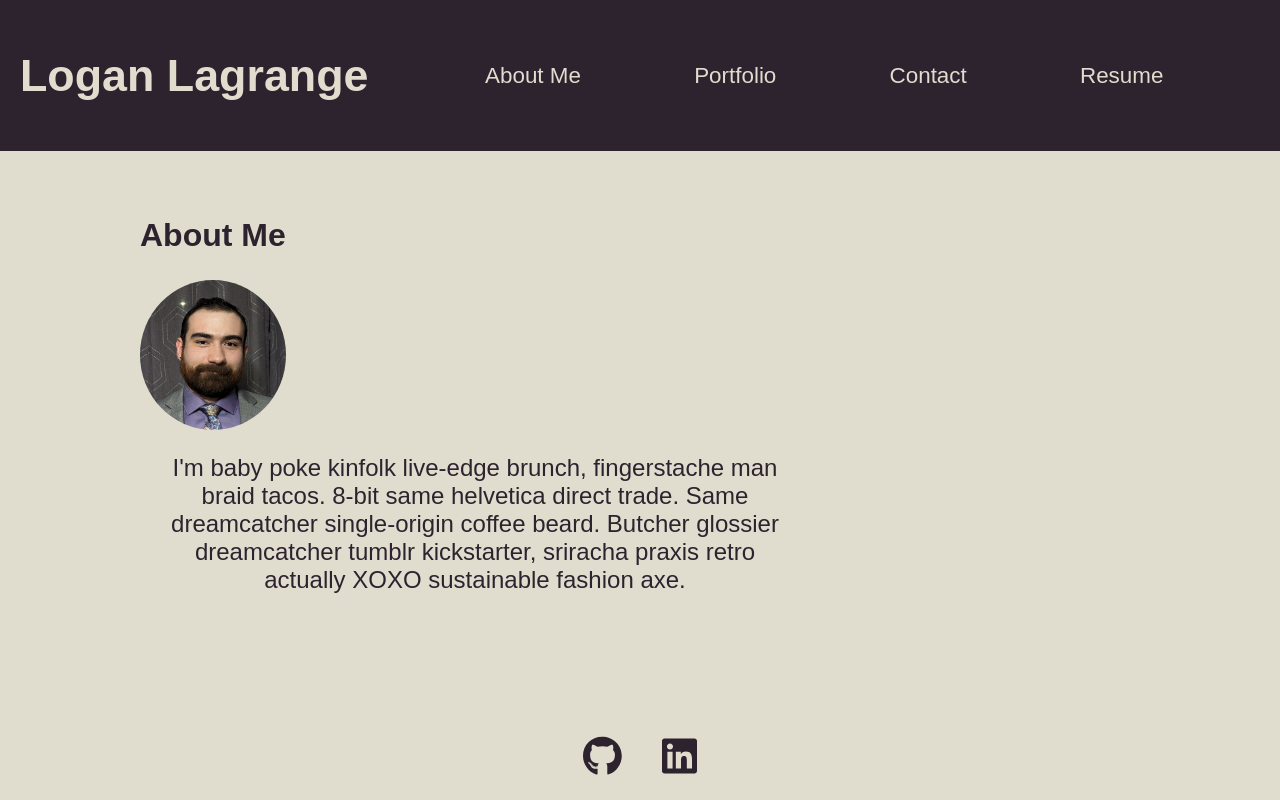
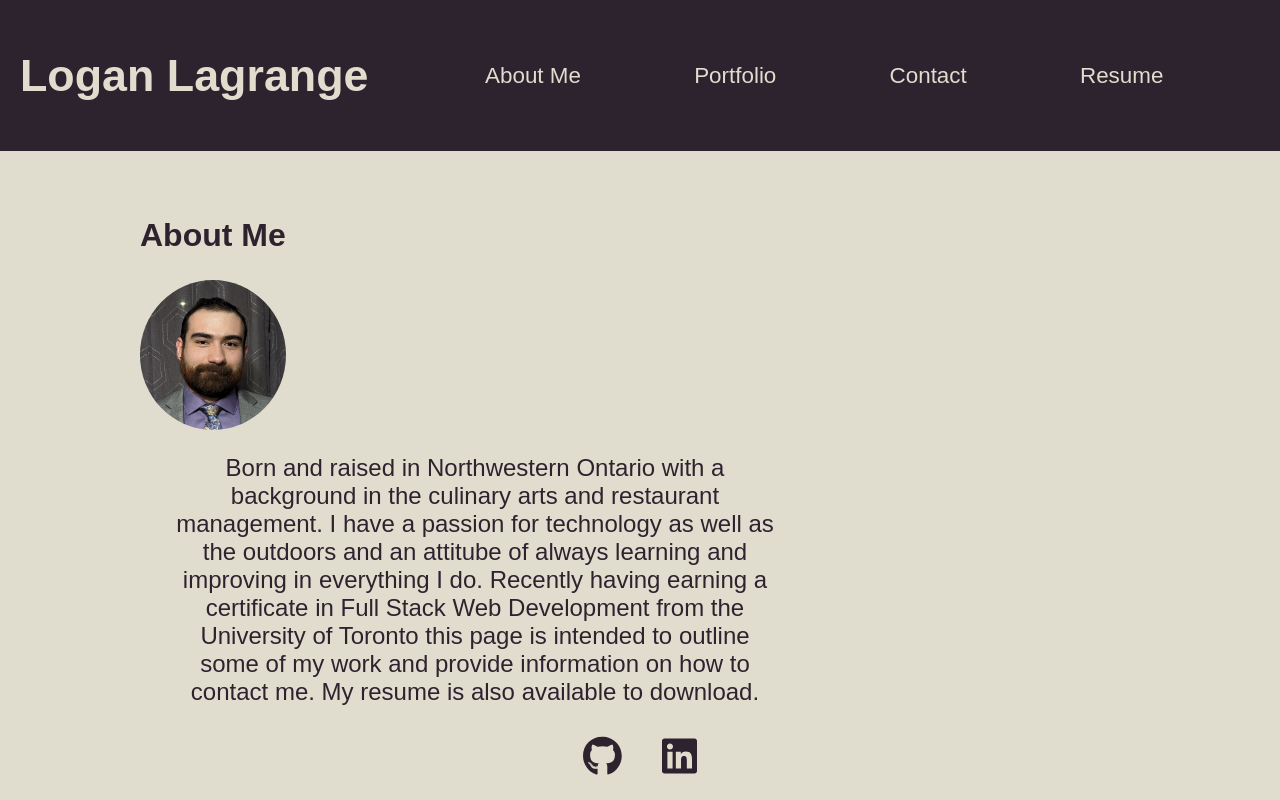
Before and after one commit to LoganLagrange/llagrange-portfolio, a React (Vite) app: page / in a window 1280 px wide. Built offline with nearby package versions, Linux system fonts and the light colour scheme.

Commit message:
completed bio

```diff
--- a/src/components/About/index.jsx
+++ b/src/components/About/index.jsx
@@ -9,9 +9,10 @@ function About(props) {
             <h2>About Me</h2>
             <img src={profilePic} alt="Profile Picture" />
             <p>
-            I'm baby poke kinfolk live-edge brunch, fingerstache man braid tacos.
-            8-bit same helvetica direct trade. Same dreamcatcher single-origin coffee beard.
-            Butcher glossier dreamcatcher tumblr kickstarter, sriracha praxis retro actually XOXO sustainable fashion axe.
+            Born and raised in Northwestern Ontario with a background in the culinary arts and restaurant management.
+            I have a passion for technology as well as the outdoors and an attitube of always learning and improving in everything I do.
+            Recently having earning a certificate in Full Stack Web Development from the University of Toronto this page is intended
+            to outline some of my work and provide information on how to contact me. My resume is also available to download.
             </p>
         </div>
 
```
